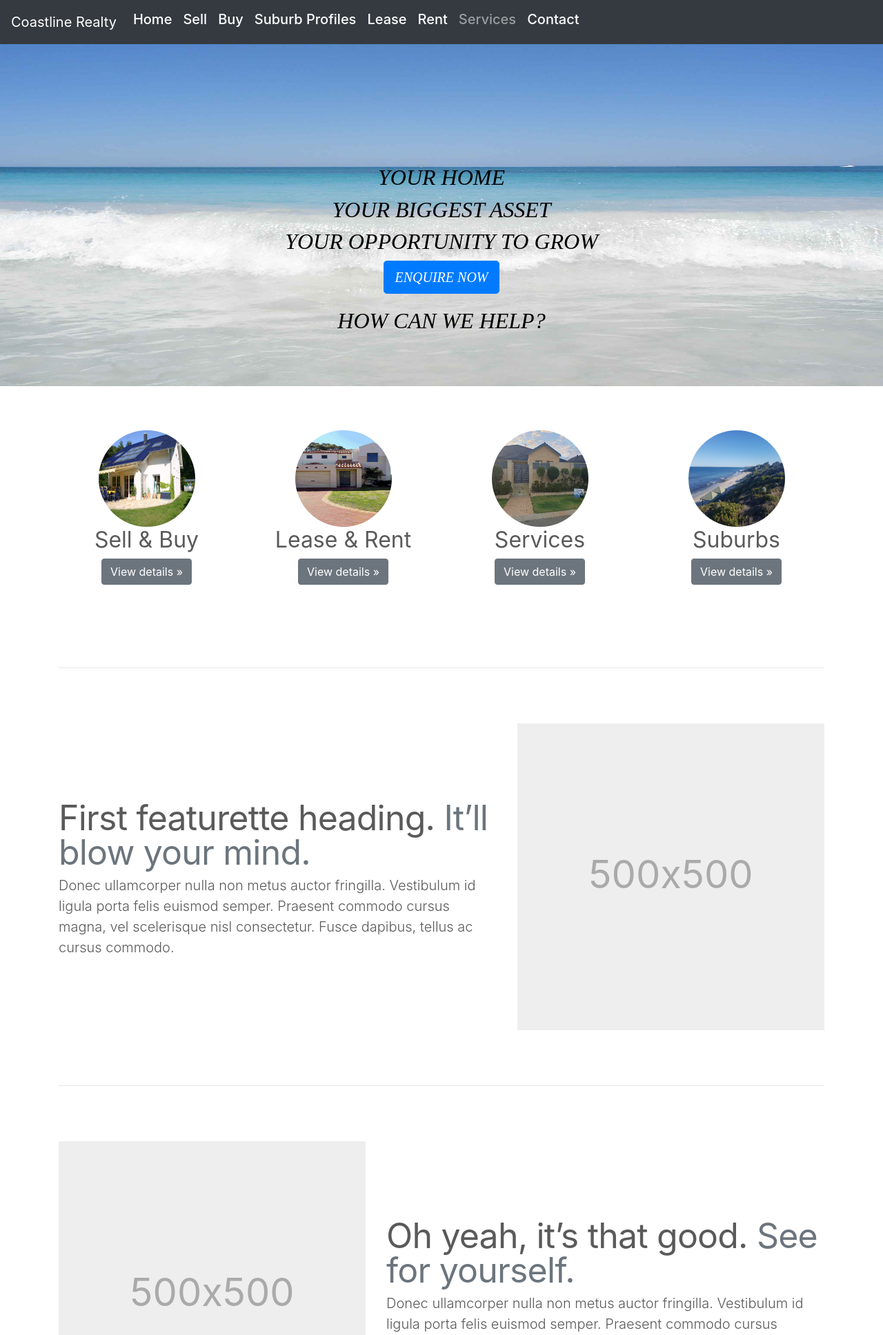
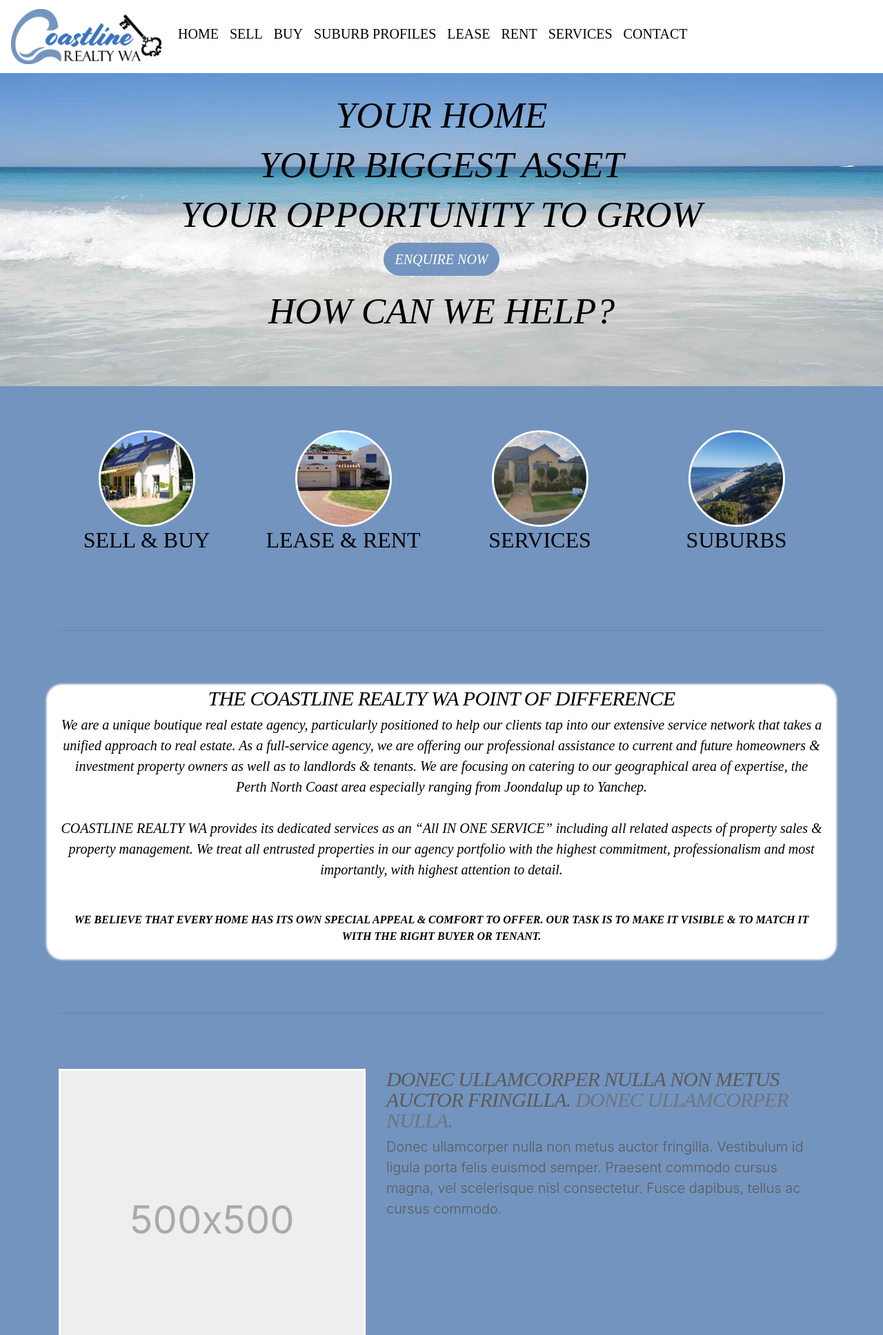
Before and after one commit to Nathan-Rosenboom/Coastline-Realty, a web app: file public/template1.html in a window 1280 px wide. Shown: the top 1936 px of the page at 69% size. Run offline with its HTML, style and script files only (its server is not run), Linux system fonts and the light colour scheme; some libraries are stand-ins or nearby versions.

Commit message:
Added content and styling to template1.html

```diff
--- a/public/carousel.css
+++ b/public/carousel.css
@@ -6,6 +6,22 @@
   padding-top: 3rem;
   padding-bottom: 3rem;
   color: #5a5a5a;
+  background-color: #7394bf;
+}
+
+.bg-dark {
+  background-color: #ffffff!important;
+}
+
+.navbar-brand-img {
+  height: 10vh;
+
+}
+
+.nav-tab {
+  text-transform: uppercase;
+  font-family: 'Times New Roman', Times, serif;
+  color: black;
 }
 
 
@@ -27,6 +43,10 @@
   text-transform: uppercase;
 }
 
+.carousel-text {
+  font-size: 40pt;
+}
+
 /* Declare heights because of positioning of img element */
 .carousel-item {
   height: 32rem;
@@ -38,6 +58,14 @@
   min-width: 100%;
   height: 32rem;
 }
+
+.carousel-btn {
+  border-radius: 30px;
+  background-color: #7394bf;
+  border-color: #7394bf;
+}
+
+
 
 
 /* MARKETING CONTENT
@@ -56,7 +84,17 @@
   margin-left: .75rem;
 }
 
+.img-text {
+  text-transform: uppercase;
+  font-family: 'Times New Roman', Times, serif;
+  color: black;
+}
 
+.bd-placeholder-img {
+  border-style: solid;
+  border-width: 3px;
+  border-color: #ffffff;
+}
 /* Featurettes
 ------------------------- */
 
@@ -66,12 +104,33 @@
 
 /* Thin out the marketing headings */
 .featurette-heading {
-  font-weight: 300;
+  font-weight: 10;
   line-height: 1;
   letter-spacing: -.05rem;
+  font-family: 'Times New Roman', Times, serif;
+  text-transform: uppercase;
+  font-style: italic;
 }
 
+.about-col {
+  background-color: #ffffff;
+  width: 100vw;
+  border-style: solid;
+  border-width: 3px;
+  border-color: #ffffff;
+  border-radius: 20px;
+  color: black;
+  box-shadow: 0px 0px 3px 3px #ffffff;
+}
 
+.about-col p {
+  font-family: 'Times New Roman', Times, serif;
+  font-style: italic;
+}
+
+.profile-text {
+  font-weight: bold;
+}
 /* RESPONSIVE CSS
 -------------------------------------------------- */
 
@@ -84,13 +143,13 @@
   }
 
   .featurette-heading {
-    font-size: 50px;
+    font-size: 30px;
   }
 }
 
 @media (min-width: 62em) {
   .featurette-heading {
-    margin-top: 7rem;
+    margin-top: 0rem;
   }
 }
 
@@ -98,4 +157,16 @@
   .carousel-text {
     font-size: 1.5rem;
   }
+  .bd-placeholder-carousel-img {
+    height: 50vh;
+  }
+  .carousel {
+    height: 50vh;
+  }
+  .carousel-inner {
+    height: 50vh;
+  }
+  .carousel-item {
+    height: 50vh;
+  }
 }
--- a/public/template1.html
+++ b/public/template1.html
@@ -44,8 +44,8 @@
   </head>
   <body>
     <header>
-  <nav class="navbar navbar-expand-md navbar-dark fixed-top bg-dark">
-    <a class="navbar-brand" href="#">Coastline Realty</a>
+  <nav class="navbar navbar-expand-md navbar-light fixed-top bg-dark">
+    <a class="navbar-brand" href="#"><img class="navbar-brand-img" src="assets/img/3.png" /></a>
     <button class="navbar-toggler" type="button" data-toggle="collapse" data-target="#navbarCollapse" aria-controls="navbarCollapse" aria-expanded="false" aria-label="Toggle navigation">
       <span class="navbar-toggler-icon"></span>
     </button>
@@ -101,13 +101,13 @@
   <div id="myCarousel" class="carousel slide" data-ride="carousel">
     <div class="carousel-inner">
       <div class="carousel-item active">
-        <img class="bd-placeholder-img" width="100%" height="100%" src="./assets/img/1.jpg" preserveAspectRatio="xMidYMid slice" focusable="false" role="img"/>
+        <img class="bd-placeholder-carousel-img" width="100%" height="100%" src="./assets/img/1.jpg" preserveAspectRatio="xMidYMid slice" focusable="false" role="img"/>
         <div class="container">
           <div class="carousel-caption text-center">
             <h2 class="carousel-text">Your Home</h2>
             <h2 class="carousel-text">Your Biggest Asset</h2>
             <h2 class="carousel-text">Your Opportunity To Grow</h2>
-            <p><a class="btn btn-lg btn-primary" href="#" role="button">Enquire Now</a></p>
+            <p><a class="btn btn-lg btn-primary carousel-btn" href="#" role="button">Enquire Now</a></p>
             <h2 class="carousel-text">How Can We Help?</h2>
           </div>
         </div>
@@ -125,24 +125,28 @@
     <!-- Three columns of text below the carousel -->
     <div class="row">
       <div class="col-lg-3">
+        <a href="#" role="button">
         <img class="bd-placeholder-img rounded-circle" width="140" height="140" src="assets/img/4.jpg" preserveAspectRatio="xMidYMid slice" focusable="false" role="img" aria-label="Placeholder: 140x140"/>
-        <h2>Sell & Buy</h2>
-        <p><a class="btn btn-secondary" href="#" role="button">View details &raquo;</a></p>
+        <h2 class="img-text">Sell & Buy</h2>
+        </a>
       </div><!-- /.col-lg-4 -->
       <div class="col-lg-3">
+        <a href="#" role="button">
         <img class="bd-placeholder-img rounded-circle" width="140" height="140" src="assets/img/5.jpg" preserveAspectRatio="xMidYMid slice" focusable="false" role="img" aria-label="Placeholder: 140x140"/>
-        <h2>Lease & Rent</h2>
-        <p><a class="btn btn-secondary" href="#" role="button">View details &raquo;</a></p>
+        <h2 class="img-text">Lease & Rent</h2>
+        </a>
       </div><!-- /.col-lg-4 -->
       <div class="col-lg-3">
+        <a href="#" role="button">
         <img class="bd-placeholder-img rounded-circle" width="140" height="140" src="assets/img/6.jpeg" preserveAspectRatio="xMidYMid slice" focusable="false" role="img" aria-label="Placeholder: 140x140"/>
-        <h2>Services</h2>
-        <p><a class="btn btn-secondary" href="#" role="button">View details &raquo;</a></p>
+        <h2 class="img-text">Services</h2>
+        </a>
       </div><!-- /.col-lg-4 -->
       <div class="col-lg-3">
+        <a href="#" role="button">
         <img class="bd-placeholder-img rounded-circle" width="140" height="140" src="assets/img/7.jpg" preserveAspectRatio="xMidYMid slice" focusable="false" role="img" aria-label="Placeholder: 140x140"/>
-        <h2>Suburbs</h2>
-        <p><a class="btn btn-secondary" href="#" role="button">View details &raquo;</a></p>
+        <h2 class="img-text">Suburbs</h2>
+        </a>
       </div><!-- /.col-lg-4 -->
     </div><!-- /.row -->
 
@@ -152,12 +156,16 @@
     <hr class="featurette-divider">
 
     <div class="row featurette">
-      <div class="col-md-7">
-        <h2 class="featurette-heading">First featurette heading. <span class="text-muted">It’ll blow your mind.</span></h2>
-        <p class="lead">Donec ullamcorper nulla non metus auctor fringilla. Vestibulum id ligula porta felis euismod semper. Praesent commodo cursus magna, vel scelerisque nisl consectetur. Fusce dapibus, tellus ac cursus commodo.</p>
-      </div>
-      <div class="col-md-5">
-        <svg class="bd-placeholder-img bd-placeholder-img-lg featurette-image img-fluid mx-auto" width="500" height="500" xmlns="http://www.w3.org/2000/svg" preserveAspectRatio="xMidYMid slice" focusable="false" role="img" aria-label="Placeholder: 500x500"><title>Placeholder</title><rect width="100%" height="100%" fill="#eee"/><text x="50%" y="50%" fill="#aaa" dy=".3em">500x500</text></svg>
+      <div class="col-md-12 about-col">
+        <h2 class="featurette-heading text-center">The Coastline Realty WA Point of Difference</h2>
+        <p class="lead text-center"> We are a unique boutique real estate agency, particularly positioned to help our clients tap into our extensive service network that takes a unified approach to real estate.
+          As a full-service agency, we are offering our professional assistance to current and future homeowners & investment property owners as well as to landlords & tenants.
+
+          We are focusing on catering to our geographical area of expertise, the Perth North Coast area especially ranging from Joondalup up to Yanchep.
+          <br> <br>COASTLINE REALTY WA provides its dedicated services as an “All IN ONE SERVICE” including all related aspects of property sales & property management.
+          We treat all entrusted properties in our agency portfolio with the highest commitment, professionalism and most importantly, with highest attention to detail.
+          <br> <br><p class="profile-text text-center">WE BELIEVE THAT EVERY HOME HAS ITS OWN SPECIAL APPEAL & COMFORT TO OFFER.
+          OUR TASK IS TO MAKE IT VISIBLE & TO MATCH IT WITH THE RIGHT BUYER OR TENANT.</p></p>
       </div>
     </div>
 
@@ -165,7 +173,7 @@
 
     <div class="row featurette">
       <div class="col-md-7 order-md-2">
-        <h2 class="featurette-heading">Oh yeah, it’s that good. <span class="text-muted">See for yourself.</span></h2>
+        <h2 class="featurette-heading">Donec ullamcorper nulla non metus auctor fringilla. <span class="text-muted">Donec ullamcorper nulla.</span></h2>
         <p class="lead">Donec ullamcorper nulla non metus auctor fringilla. Vestibulum id ligula porta felis euismod semper. Praesent commodo cursus magna, vel scelerisque nisl consectetur. Fusce dapibus, tellus ac cursus commodo.</p>
       </div>
       <div class="col-md-5 order-md-1">
@@ -177,7 +185,7 @@
 
     <div class="row featurette">
       <div class="col-md-7">
-        <h2 class="featurette-heading">And lastly, this one. <span class="text-muted">Checkmate.</span></h2>
+        <h2 class="featurette-heading">Donec ullamcorper nulla non metus auctor fringilla. <span class="text-muted">Donec ullamcorper nulla.</span></h2>
         <p class="lead">Donec ullamcorper nulla non metus auctor fringilla. Vestibulum id ligula porta felis euismod semper. Praesent commodo cursus magna, vel scelerisque nisl consectetur. Fusce dapibus, tellus ac cursus commodo.</p>
       </div>
       <div class="col-md-5">
```
